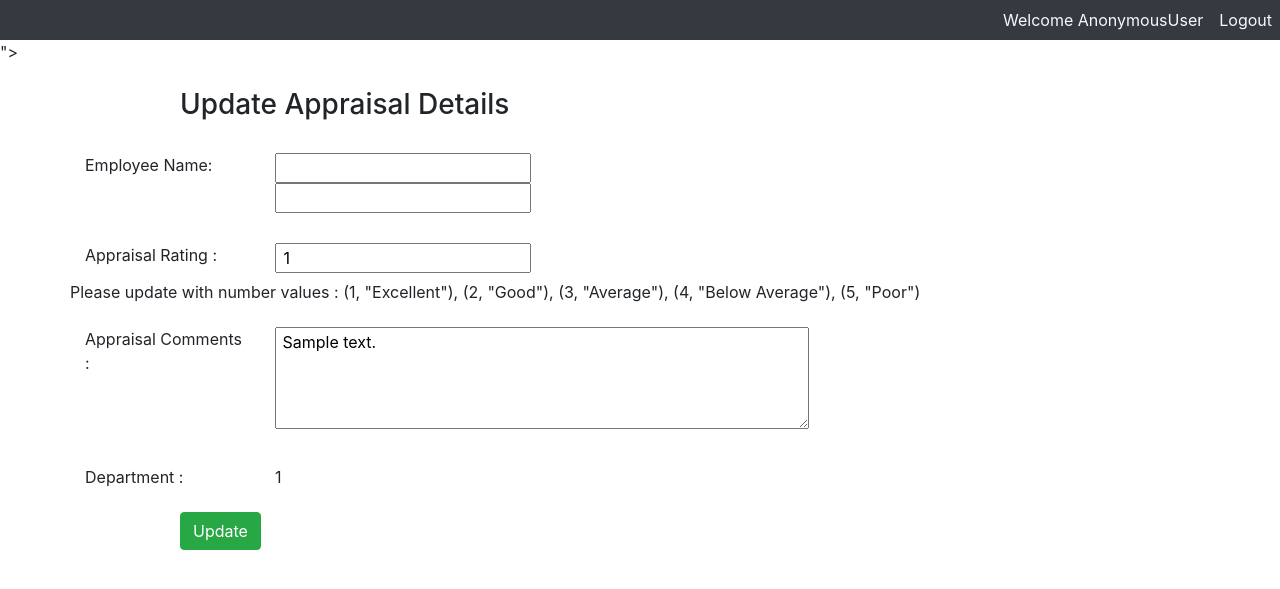
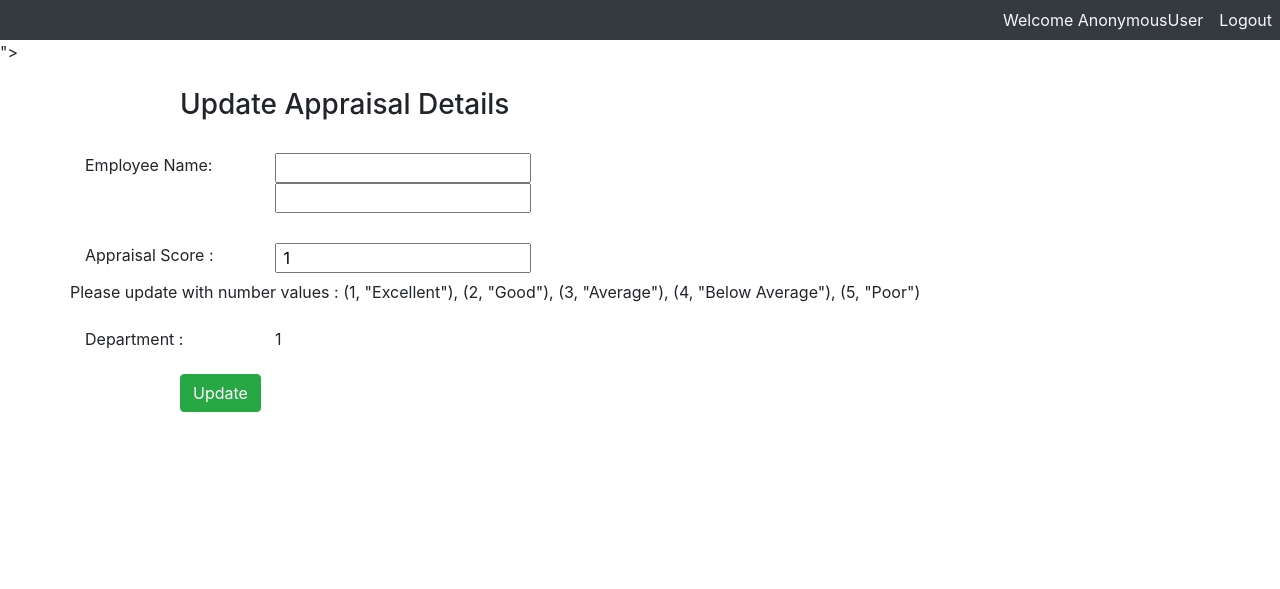
Before and after one commit to ibnuirfan/employee-management, a Django app: template esystem/employee/template/edit.html in a window 1280 px wide. Shown: the top 589 px of the page. Run offline with Django 3.2, Linux system fonts and the light colour scheme; the template is opened without the code that fills it: most values are stand-ins (such as "Sample title", 1, 10 or a date in 2020); form fields are guessed from the names that the template uses; some libraries are stand-ins or nearby versions.

Commit message:
minor changes

```diff
--- a/esystem/employee/template/edit.html
+++ b/esystem/employee/template/edit.html
@@ -40,18 +40,14 @@
     </div>
   </div>
   <div class="form-group row">
-    <label class="col-sm-2 col-form-label">Appraisal Rating :</label>
-    <div class="col-sm-4 col-form-label"> <input type="text" name="rating_id" id="id_appid" required maxlength="5" value=" {{ appraisal.rating_id}}"/> </div>
+    <label class="col-sm-2 col-form-label">Appraisal Score :</label>
+    <div class="col-sm-4 col-form-label"> <input type="text" name="appraisal_id" id="id_appid" required maxlength="5" value=" {{ appraisal.appraisal_id}}"/> </div>
     <div>    <span>Please update with number values :
       (1, "Excellent"),
       (2, "Good"),
       (3, "Average"),
       (4, "Below Average"),
       (5, "Poor")</span></div>
-  </div>
-  <div class="form-group row">
-    <label class="col-sm-2 col-form-label">Appraisal Comments :</label>
-    <div class="col-sm-4 col-form-label"> <textarea name="app_supervisor_comments" id="id_app_comment_id" rows="4" cols="50"> {{ appraisal.app_supervisor_comments}} </textarea> </div>
   </div>
   <div class="form-group row">
     <label class="col-sm-2 col-form-label">Department :</label>
```
